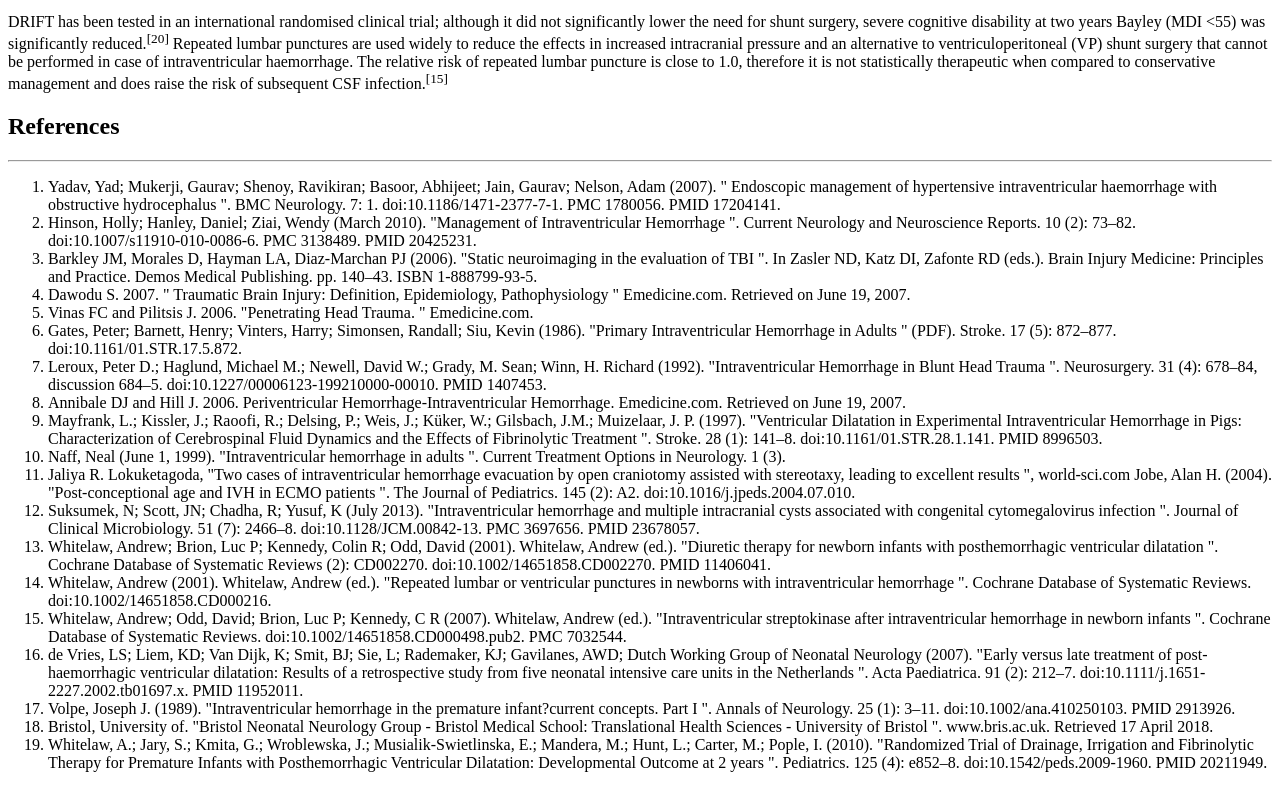
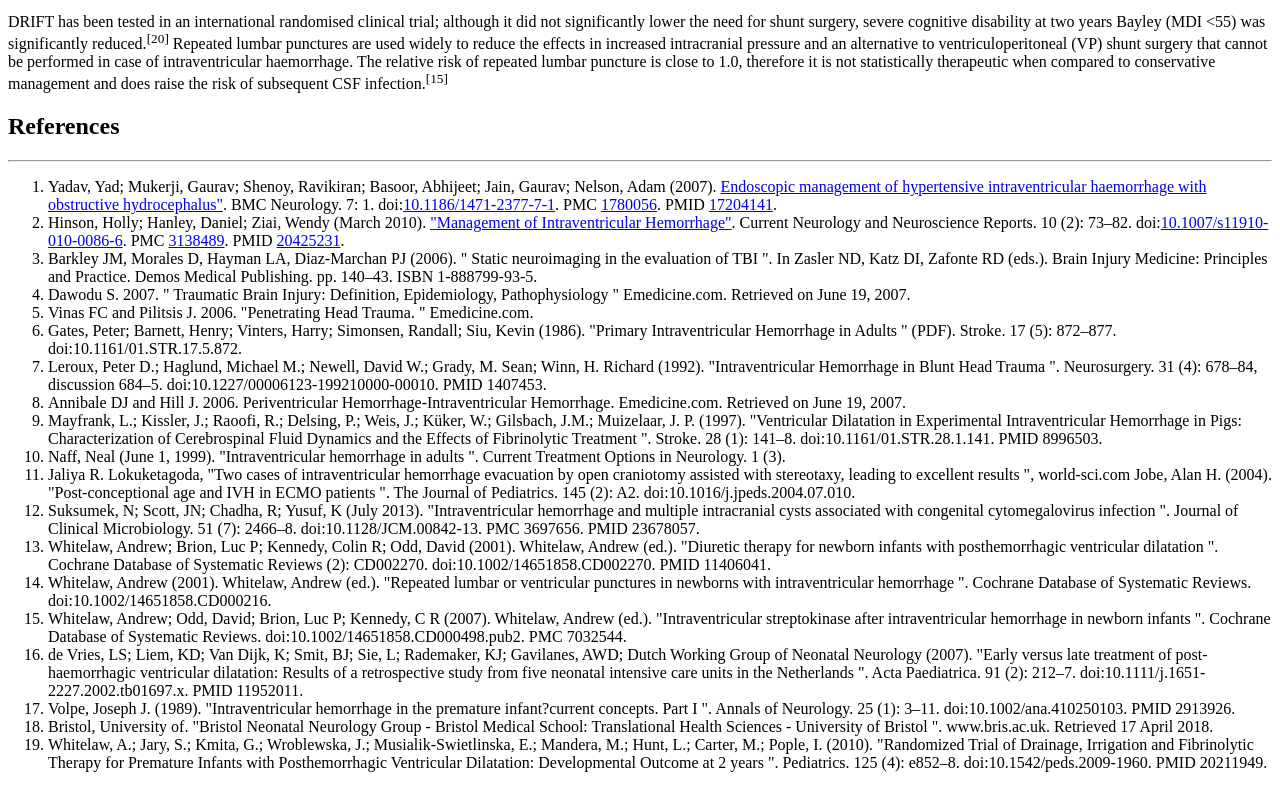
Before and after one commit to GRSupercool/GRSupercool.github.io, a plain HTML site: page index.html in a window 1280 px wide. Shown: the part 1423-2211 px from the top of the page. Drawn offline with Linux system fonts and the light colour scheme.

Commit message:
reference hyperlinks for updated

```diff
--- a/index.html
+++ b/index.html
@@ -62,11 +62,13 @@
 <h2> References</h2>
 <hr>
 <ol>
-    <li>Yadav, Yad; Mukerji, Gaurav; Shenoy, Ravikiran; Basoor, Abhijeet; Jain, Gaurav; Nelson, Adam (2007). " Endoscopic management of hypertensive intraventricular haemorrhage with obstructive hydrocephalus ". BMC Neurology. 7: 1. doi:10.1186/1471-2377-7-1.
-        PMC 1780056. PMID 17204141.</li>
-    <li> Hinson, Holly; Hanley, Daniel; Ziai, Wendy (March 2010). "Management of Intraventricular Hemorrhage ". Current Neurology and Neuroscience Reports. 10 (2): 73–82. doi:10.1007/s11910-010-0086-6. PMC 3138489. PMID 20425231.
+    <li>Yadav, Yad; Mukerji, Gaurav; Shenoy, Ravikiran; Basoor, Abhijeet; Jain, Gaurav; Nelson, Adam (2007). <a href="https://www.ncbi.nlm.nih.gov/pmc/articles/PMC1780056/">Endoscopic management of hypertensive intraventricular haemorrhage with obstructive hydrocephalus"</a>.
+        BMC Neurology. 7: 1. doi:<a href="https://en.wikipedia.org/wiki/Intraventricular_hemorrhage#:~:text=Specialty,or%20from%20hemorrhaging%20in%20stroke.">10.1186/1471-2377-7-1</a>. PMC <a href="https://www.ncbi.nlm.nih.gov/pmc/articles/PMC1780056/">1780056</a>.
+        PMID <a href="https://pubmed.ncbi.nlm.nih.gov/17204141/">17204141</a>.</li>
+    <li> Hinson, Holly; Hanley, Daniel; Ziai, Wendy (March 2010). <a href="https://www.ncbi.nlm.nih.gov/pmc/articles/PMC3138489/">"Management of Intraventricular Hemorrhage"</a>. Current Neurology and Neuroscience Reports. 10 (2): 73–82. doi:<a href="https://link.springer.com/article/10.1007/s11910-010-0086-6">10.1007/s11910-010-0086-6</a>.
+        PMC <a href="https://www.ncbi.nlm.nih.gov/pmc/articles/PMC3138489/">3138489</a>. PMID <a href="https://pubmed.ncbi.nlm.nih.gov/20425231/">20425231</a>.
     </li>
-    <li>Barkley JM, Morales D, Hayman LA, Diaz-Marchan PJ (2006). "Static neuroimaging in the evaluation of TBI ". In Zasler ND, Katz DI, Zafonte RD (eds.). Brain Injury Medicine: Principles and Practice. Demos Medical Publishing. pp. 140–43. ISBN 1-888799-93-5.
+    <li>Barkley JM, Morales D, Hayman LA, Diaz-Marchan PJ (2006). " Static neuroimaging in the evaluation of TBI ". In Zasler ND, Katz DI, Zafonte RD (eds.). Brain Injury Medicine: Principles and Practice. Demos Medical Publishing. pp. 140–43. ISBN 1-888799-93-5.
     </li>
     <li> Dawodu S. 2007. " Traumatic Brain Injury: Definition, Epidemiology, Pathophysiology " Emedicine.com. Retrieved on June 19, 2007.</li>
     <li> Vinas FC and Pilitsis J. 2006. "Penetrating Head Trauma. " Emedicine.com.</li>
```
